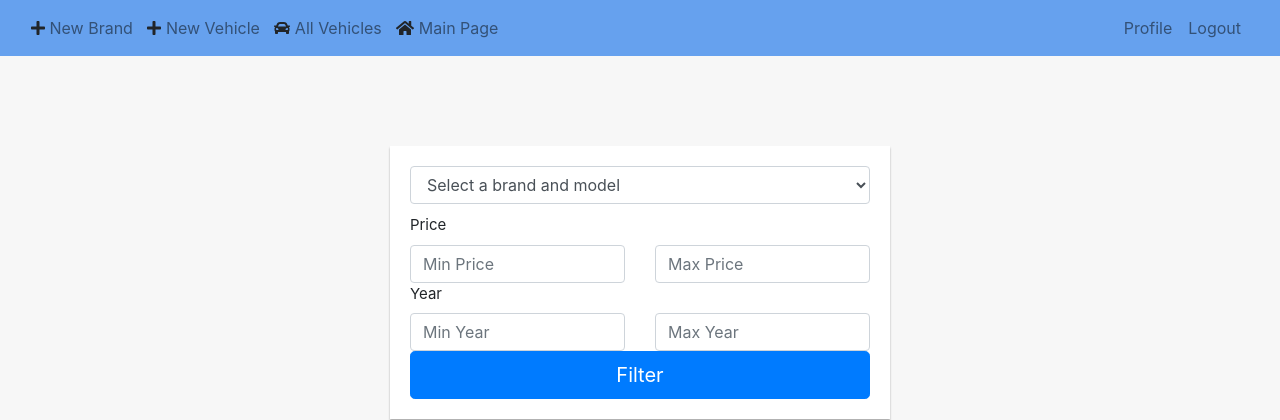
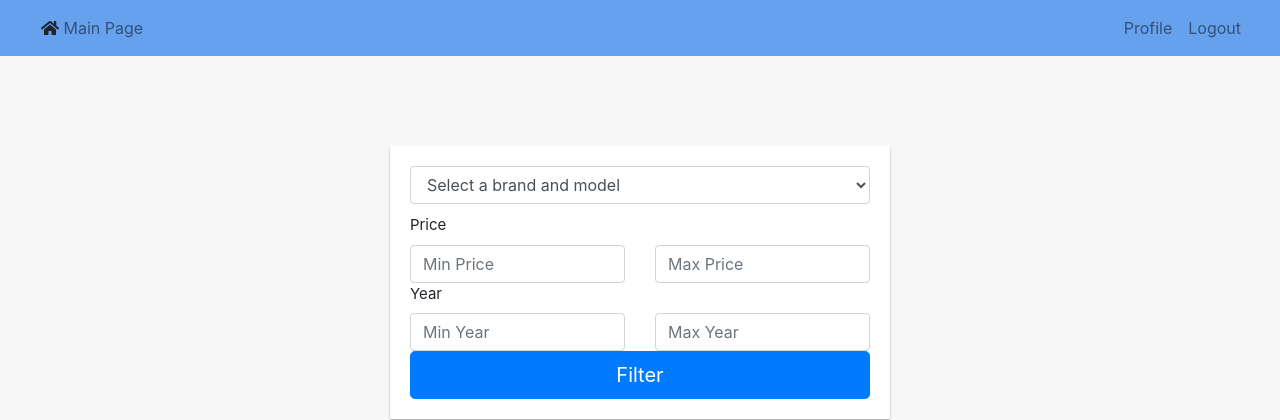
Before and after one commit to Bil-372-Proje-8-Organization/Bil372_Proje_8, a Flask app: template templates/filter.html in a window 1280 px wide. Shown: the top 420 px of the page. Run offline with Flask 2, Linux system fonts and the light colour scheme; the template is opened without the code that fills it, so the values that code supplies are empty; parts of the project's set-up code (start-up, migrations or seed data) failed here and were passed over; some libraries are stand-ins or nearby versions.

Commit message:
correct filter page for flow

```diff
--- a/templates/filter.html
+++ b/templates/filter.html
@@ -43,21 +43,6 @@
                 <div class="container-fluid">
                     <div  class="cursor-pointer">
 
-                        <i class="fas fa-plus"></i>
-                        <a href="{{url_for('addBrand')}}" style="color: #335177"><span>New Brand</span></a>
-                        <button class="navbar-toggler" type="button" data-toggle="collapse" data-target="#navbarSupportedContent" aria-controls="navbarSupportedContent" aria-expanded="false" aria-label="Toggle navigation">
-                            <span class="navbar-toggler-icon"></span>
-                        </button>
-
-                        <i class="fas fa-plus" style="margin-left:10px;"></i>
-                        <a href="{{url_for('addVehicle')}}" style="color: #335177"><span>New Vehicle</span></a>
-                        <button class="navbar-toggler" type="button" data-toggle="collapse" data-target="#navbarSupportedContent" aria-controls="navbarSupportedContent" aria-expanded="false" aria-label="Toggle navigation">
-                            <span class="navbar-toggler-icon"></span>
-                        </button>
-                        <i class="fas fa-car" style="margin-left:10px;"></i>
-                        <a href="{{url_for('vehicles')}}" style="color: #335177"><span>All Vehicles</span></a>
-                        <button class="navbar-toggler" type="button" data-toggle="collapse" data-target="#navbarSupportedContent" aria-controls="navbarSupportedContent" aria-expanded="false" aria-label="Toggle navigation">
-                            <span class="navbar-toggler-icon"></span>
                         </button>
                         <i class="fas fa-home" style="margin-left:10px;"></i>
                         <a href="{{url_for('home')}}" style="color: #335177"><span>Main Page</span></a>
```
